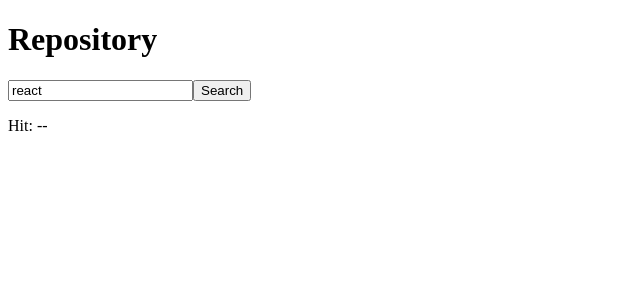
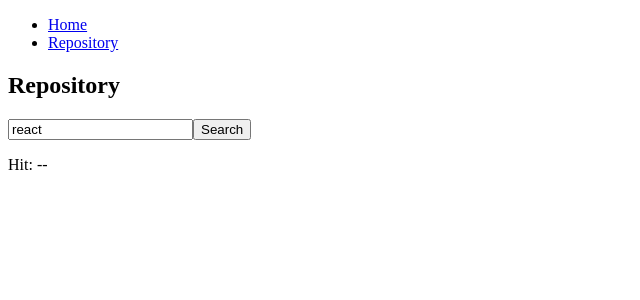
Before and after one commit to am-ma/try-react-graphql, a React (Create React App) app: page /repository in a window 1280 px wide. Shown: the top 300 px of the page, without its empty margins (0-640 px from the left). Built offline with nearby package versions, Linux system fonts and the light colour scheme; the HTML template or start-up script is replaced by a standard one.

Commit message:
:sparkles: add menu

```diff
--- a/src/App.tsx
+++ b/src/App.tsx
@@ -1,6 +1,6 @@
 import React, { FunctionComponent, lazy, Suspense } from 'react';
 import { Redirect, Route, Switch } from 'react-router';
-import { BrowserRouter } from 'react-router-dom';
+import { BrowserRouter, Link } from 'react-router-dom';
 import { ApolloProvider } from '@apollo/react-hooks';
 
 import client from './graphql-client';
@@ -12,6 +12,17 @@
   return (
     <ApolloProvider client={client}>
       <BrowserRouter>
+        <header>
+          <ul>
+            <li>
+              <Link to="/">Home</Link>
+            </li>
+            <li>
+              <Link to="/repository">Repository</Link>
+            </li>
+          </ul>
+        </header>
+        <article>
           <Suspense fallback={<div>Loading...</div>}>
             <Switch>
               <Route path="/repository" component={Repository} />
@@ -19,6 +30,7 @@
               <Redirect to="/" />
             </Switch>
           </Suspense>
+        </article>
       </BrowserRouter>
     </ApolloProvider>
   );
```
Lines whose indentation alone changed are shown as unchanged.
